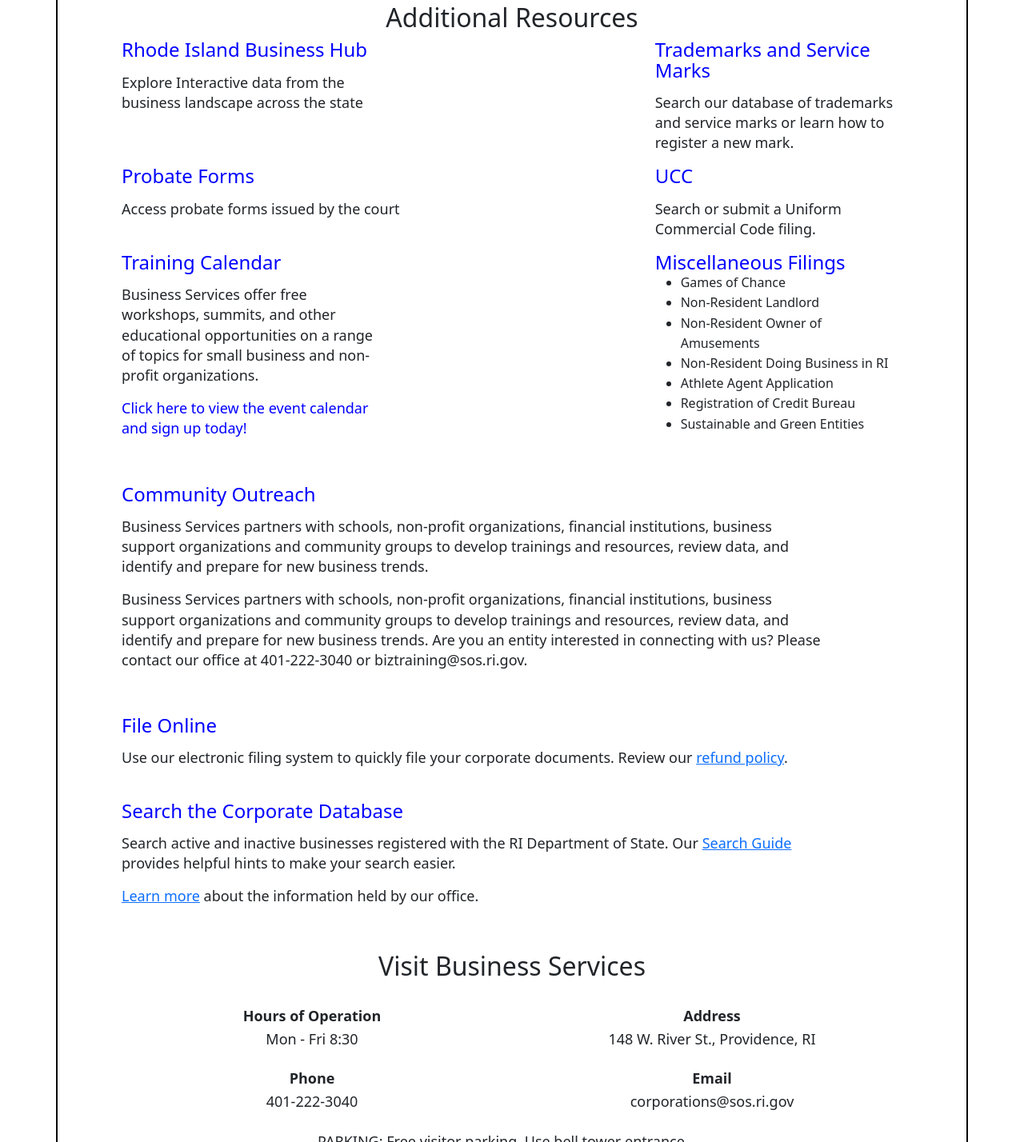
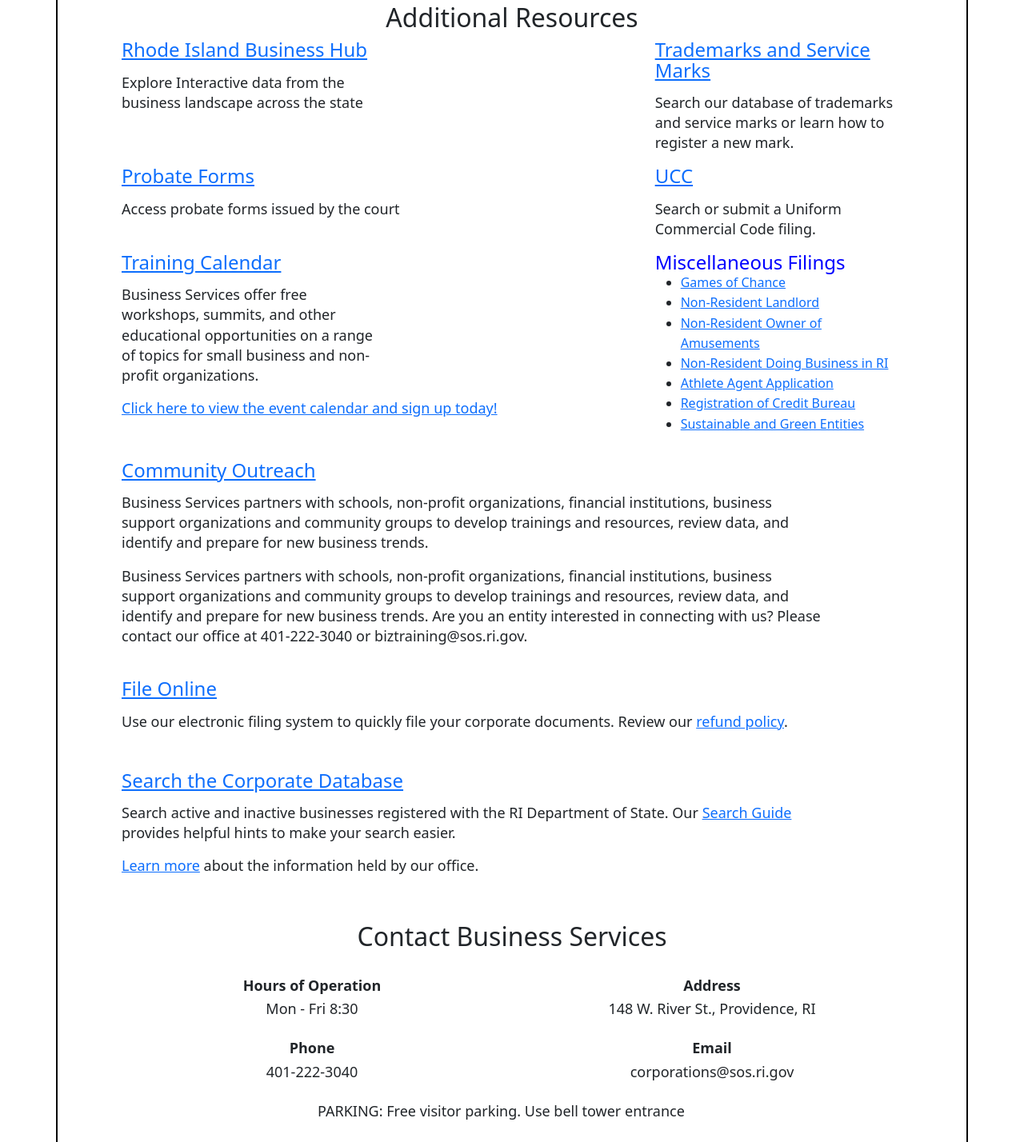
Before and after one commit to placidohoff/RI-Business-Page-Frontend, a website: page FrontEndTask/BSHoff.html in a window 1280 px wide. Shown: the part 2163-3591 px from the top of the page at 80% size. Drawn offline with nearby package versions, Linux system fonts and the light colour scheme; grey boxes are pictures that could not be loaded.

Commit message:
Revised so all links are working.

```diff
--- a/FrontEndTask/BSHoff.html
+++ b/FrontEndTask/BSHoff.html
@@ -222,29 +222,22 @@
                           </ol>
                         <div class="carousel-inner">
                             <div class="carousel-item active">
-                                <img class="img-fluid" src="Images/virtual-hours-image.jpg">
+                                <a href="https://www.google.com/search?q=Virtual+hours+Business+Rhode+Island"><img class="img-fluid" src="Images/virtual-hours-image.jpg"></a>
                             </div>
                             <div class="carousel-item">
-                                <img class="img-fluid" src="Images/one-day-marriage-im.jpg">
+                                <a href="https://www.google.com/search?q=One+Day+Marriage+Rhode+Island"><img class="img-fluid" src="Images/one-day-marriage-im.jpg"></a>
                             </div>
                             <div class="carousel-item">
-                                <img class="img-fluid" src="Images/plan-a-business-image.png">
+                                <a href="https://www.google.com/search?q=Plan+a+Business+Image"><img class="img-fluid" src="Images/plan-a-business-image.png"></a>
                             </div>
                         </div>
                     </div>
-                    <!-- <a href="#business-carousel" style="color: white;" class="left carousel-control-prev" role="button"
-                        data-slide="prev">
-                        <span class="carousel-control-prev-icon" aria-hidden="true"></span>
-                        <span class="sr-only" style="color: white;">Prev</span>
-                    </a>
-                    <a href="#business-carousel" class="right carousel-control-next-icon" role="button" data-slide="next">
-                        <span class="carousel-control-next-icon" ></span>
-                        <span class="sr-only" style="color: white;">Next</span>
-                    </a> -->
+
                     <a href="#business-carousel" role="button" data-slide="prev" class="carousel-control-prev">
                         <span class="carousel-control-prev-icon"></span>
                         <span class="sr-only">Previous</span>
                     </a>
+
                     <a href="#business-carousel" role="button" data-slide="next" class="carousel-control-next">
                         <span class="carousel-control-next-icon"></span>
                         <span class="sr-only">Next</span>
@@ -261,54 +254,54 @@
                 </div>
                 <div class="row">
                     <div class="col-xs-12 col-sm-8">
-                        <p class="p-header-link">Rhode Island Business Hub</p>
+                        <p class="p-header-link"><a href="https://www.sos.ri.gov/divisions/business-services/business-data-hub/" target="_blank">Rhode Island Business Hub</a> </p>
                         <p class="p-resources-text">Explore Interactive data from the business landscape across the
                             state</p>
                     </div>
                     <div class="col-xs-12 col-sm-4">
-                        <p class="p-header-link">Trademarks and Service Marks</p>
+                        <p class="p-header-link"><a href="https://www.sos.ri.gov/divisions/business-services/trademark-servicemark/" target="_blank">Trademarks and Service Marks</a> </p>
                         <p>Search our database of trademarks and service marks or learn how to register a new
                             mark.</p>
                     </div>
                 </div>
                 <div class="row">
                     <div class="col-xs-12 col-sm-8">
-                        <p class="p-header-link">Probate Forms</p>
+                        <p class="p-header-link"><a href="https://www.sos.ri.gov/divisions/business-services/probate-forms/" target="_blank">Probate Forms</a></p>
                         <p>Access probate forms issued by the court</p>
                     </div>
                     <div class="col-xs-12 col-sm-4">
-                        <p class="p-header-link">UCC</p>
+                        <p class="p-header-link"><a href="https://www.sos.ri.gov/divisions/business-services/ucc/" target="_blank">UCC</a></p>
                         <p>Search or submit a Uniform Commercial Code filing.</p>
                     </div>
                 </div>
                 <div class="row">
                     <div class="col-xs-12 col-sm-8">
-                        <p class="p-header-link">Training Calendar</p>
+                        <p class="p-header-link"><a href="https://www.sos.ri.gov/divisions/Notary-Public/become-a-notary/training-calendar">Training Calendar</a></p>
                         <p class="p-resources-text">Business Services offer free workshops, summits, and other
                             educational
                             opportunities on a
                             range of topics for small business and non-profit organizations.</p>
-                        <p style="margin-top: 5px;" class="p-resources-text inline-link-1">Click here to view the event
-                            calendar and sign up today!</p>
+                        <p class="mt-0"><a href="https://www.sos.ri.gov/divisions/Notary-Public/become-a-notary/training-calendar">Click here to view the event
+                            calendar and sign up today!</a></p>
                     </div>
                     <div class="col-xs-12 col-sm-4">
 
                         <p class="p-header-link">Miscellaneous Filings</p>
                         <ul class="misc-filings">
-                            <li>Games of Chance</li>
-                            <li>Non-Resident Landlord</li>
-                            <li>Non-Resident Owner of Amusements</li>
-                            <li>Non-Resident Doing Business in RI</li>
-                            <li>Athlete Agent Application</li>
-                            <li>Registration of Credit Bureau</li>
-                            <li>Sustainable and Green Entities</li>
+                            <li><a href="https://docs.sos.ri.gov/DocumentLibrarySearch?d=game_of_chance">Games of Chance</a></li>
+                            <li><a href="https://business.sos.ri.gov/corp/FilingForms/1000999.asp?stage=DataInput">Non-Resident Landlord</a></li>
+                            <li><a href="https://www.sos.ri.gov/assets/downloads/documents/nonresident-owners-of-amusements.pdf">Non-Resident Owner of Amusements</a></li>
+                            <li><a href="https://www.sos.ri.gov/">Non-Resident Doing Business in RI</a></li>
+                            <li><a href="https://www.sos.ri.gov/">Athlete Agent Application</a></li>
+                            <li><a href="https://www.sos.ri.gov/">Registration of Credit Bureau</a></li>
+                            <li><a href="https://www.sos.ri.gov/">Sustainable and Green Entities</a></li>
                         </ul>
                     </div>
                 </div>
-                <div class="spacer"></div>
-                <div class="row">
+
+                <div class="row mt-3">
                     <div class="col">
-                        <p class="p-header-link">Community Outreach</p>
+                        <p class="p-header-link"><a href="https://opengov.sos.ri.gov/openmeetings"> Community Outreach</a></p>
                         <p class="p-long">
                             Business Services partners with schools, non-profit organizations, financial
                             institutions, business support organizations and community groups to develop trainings
@@ -326,27 +319,23 @@
                     </div>
                 </div>
 
-                <div class="spacer"></div>
-
-                <div class="row">
+                <div class="row mt-4">
                     <div class="col">
-                        <p class="p-header-link">File Online</p>
+                        <p class="p-header-link"><a href="https://www.sos.ri.gov/divisions/business-services/ri-business/file-your-annual-report">File Online</a></p>
                         <div class="p-long">Use our electronic filing system to quickly file your corporate documents.
                             Review our <a href="/divisions/business-services/refund-policy" target="_blank">refund
                                 policy</a>.</div>
                     </div>
                 </div>
 
-                <div class="spacer"></div>
-
-                <div class="row">
+                <div class="row mt-5">
                     <div class="col">
-                        <p class="p-header-link">Search the Corporate Database</p>
+                        <p class="p-header-link"><a href="https://business.sos.ri.gov/CorpWeb/CorpSearch/CorpSearch.aspx">Search the Corporate Database</a></p>
                         <p class="p-long">Search active and inactive businesses registered with the RI Department of
-                            State. Our <a href="business-services/search-assistance-corporate-database"
+                            State. Our <a href="https://business.sos.ri.gov/CorpWeb/CorpSearch/CorpSearch.aspx"
                                 target="_blank">Search Guide</a> provides
                             helpful hints to make your search easier. </p>
-                        <p><a href="/divisions/business-services/what-information-can-we-provide" target="_blank">Learn
+                        <p><a href="https://www.sos.ri.gov/" target="_blank">Learn
                                 more</a> about
                             the information held by our office.</p>
                     </div>
@@ -355,7 +344,7 @@
                 <div class="spacer"></div>
                 <div class="row">
                     <div class="col">
-                        <h2 class="centerX" style="margin-bottom: 30px;">Visit Business Services</h2>
+                        <h2 class="centerX" style="margin-bottom: 30px;">Contact Business Services</h2>
                     </div>
                 </div>
                 <div class="row">
```
